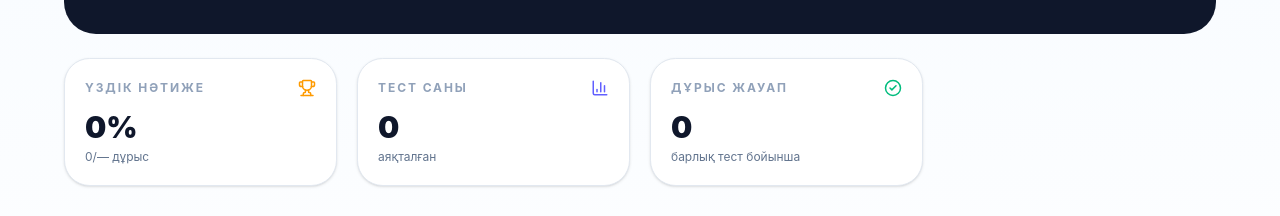
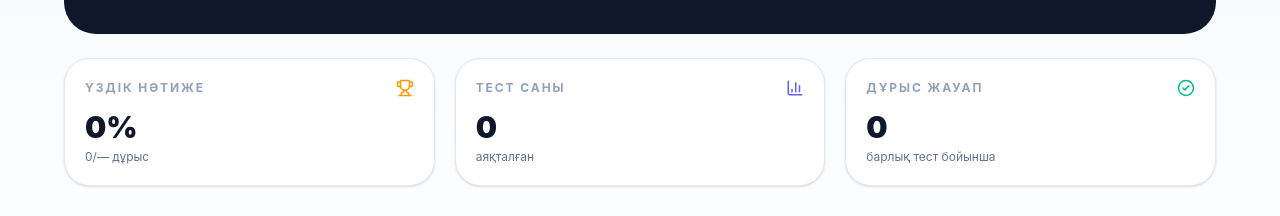
Before and after one commit to yernur-sh/MathLab, a Next.js app: page /profile in a window 1280 px wide. Shown: the part 263-479 px from the top of the page. Built offline with nearby package versions, Linux system fonts and the light colour scheme; no server answers; the database is empty; sample sign-in values are in the browser's storage.

Commit message:
Fill profile stats row after removing level card
Co-authored-by: arena-agent <297053741+arena-agent@users.noreply.github.com>

```diff
--- a/app/profile/page.tsx
+++ b/app/profile/page.tsx
@@ -31,7 +31,7 @@ export default function ProfilePage() {
       <div className="mx-auto max-w-6xl">
         <div className="overflow-hidden rounded-[2rem] bg-slate-900 p-6 text-white sm:p-9"><div className="grid gap-7 md:grid-cols-[auto_1fr_auto] md:items-center"><div className="grid h-24 w-24 place-items-center overflow-hidden rounded-[1.7rem] bg-white/10 ring-1 ring-white/15">{user.photoURL ? <img src={user.photoURL} alt="Профиль" className="h-full w-full object-cover" /> : <UserRound size={38} className="text-indigo-200" />}</div><div><div className="text-xs font-bold uppercase tracking-[0.2em] text-indigo-300">Жеке профиль</div><h1 className="mt-2 text-3xl font-black sm:text-4xl">{user.displayName || user.email?.split("@")[0] || "Оқушы"}</h1><div className="mt-2 flex flex-wrap gap-3 text-sm text-slate-300"><span className="inline-flex items-center gap-1.5"><Mail size={15} />{user.email}</span><span className="inline-flex items-center gap-1.5"><Medal size={15} />{level}</span></div></div><button onClick={async () => { await logoutUser(); router.replace("/"); }} className="inline-flex items-center justify-center gap-2 rounded-2xl bg-white/10 px-4 py-3 text-sm font-bold text-white hover:bg-white/15"><LogOut size={16} /> Шығу</button></div></div>
 
-        <div className="mt-6 grid gap-5 sm:grid-cols-2 lg:grid-cols-4"><div className="rounded-[1.6rem] border border-slate-200 bg-white p-5 shadow-sm"><div className="flex items-center justify-between"><span className="text-xs font-bold uppercase tracking-[0.16em] text-slate-400">Үздік нәтиже</span><Trophy size={18} className="text-amber-500" /></div><div className="mt-3 text-3xl font-black text-slate-900">{bestPercent}%</div><div className="mt-1 text-xs text-slate-500">{progress.bestScore}/{progress.bestTotal || "—"} дұрыс</div></div><div className="rounded-[1.6rem] border border-slate-200 bg-white p-5 shadow-sm"><div className="flex items-center justify-between"><span className="text-xs font-bold uppercase tracking-[0.16em] text-slate-400">Тест саны</span><BarChart3 size={18} className="text-indigo-500" /></div><div className="mt-3 text-3xl font-black text-slate-900">{progress.quizzesTaken}</div><div className="mt-1 text-xs text-slate-500">аяқталған</div></div><div className="rounded-[1.6rem] border border-slate-200 bg-white p-5 shadow-sm"><div className="flex items-center justify-between"><span className="text-xs font-bold uppercase tracking-[0.16em] text-slate-400">Дұрыс жауап</span><CheckCircle2 size={18} className="text-emerald-500" /></div><div className="mt-3 text-3xl font-black text-slate-900">{progress.solvedQuestions}</div><div className="mt-1 text-xs text-slate-500">барлық тест бойынша</div></div></div>
+        <div className="mt-6 grid gap-5 sm:grid-cols-2 lg:grid-cols-3"><div className="rounded-[1.6rem] border border-slate-200 bg-white p-5 shadow-sm"><div className="flex items-center justify-between"><span className="text-xs font-bold uppercase tracking-[0.16em] text-slate-400">Үздік нәтиже</span><Trophy size={18} className="text-amber-500" /></div><div className="mt-3 text-3xl font-black text-slate-900">{bestPercent}%</div><div className="mt-1 text-xs text-slate-500">{progress.bestScore}/{progress.bestTotal || "—"} дұрыс</div></div><div className="rounded-[1.6rem] border border-slate-200 bg-white p-5 shadow-sm"><div className="flex items-center justify-between"><span className="text-xs font-bold uppercase tracking-[0.16em] text-slate-400">Тест саны</span><BarChart3 size={18} className="text-indigo-500" /></div><div className="mt-3 text-3xl font-black text-slate-900">{progress.quizzesTaken}</div><div className="mt-1 text-xs text-slate-500">аяқталған</div></div><div className="rounded-[1.6rem] border border-slate-200 bg-white p-5 shadow-sm"><div className="flex items-center justify-between"><span className="text-xs font-bold uppercase tracking-[0.16em] text-slate-400">Дұрыс жауап</span><CheckCircle2 size={18} className="text-emerald-500" /></div><div className="mt-3 text-3xl font-black text-slate-900">{progress.solvedQuestions}</div><div className="mt-1 text-xs text-slate-500">барлық тест бойынша</div></div></div>
 
         <div className="mt-8 grid gap-5 lg:grid-cols-[1fr_.75fr]">
           <div className="rounded-[1.7rem] border border-slate-200 bg-white p-6 shadow-sm"><div className="flex items-center justify-between"><div><div className="text-xs font-black uppercase tracking-[0.2em] text-indigo-500">Келесі қадам</div><h2 className="mt-2 text-2xl font-black">Прогресті жалғастыр</h2></div><Sparkles className="text-indigo-500" /></div><div className="mt-6 grid gap-3 sm:grid-cols-2"><Link href="/theory" className="group rounded-2xl border border-slate-200 p-4 hover:bg-slate-50"><BookOpen size={19} className="text-sky-600" /><div className="mt-3 font-black">Теорияны қайталау</div><div className="mt-1 text-xs leading-5 text-slate-500">Формулалар мен анықтамаларды шол</div></Link><Link href="/practice" className="group rounded-2xl border border-slate-200 p-4 hover:bg-slate-50"><Trophy size={19} className="text-amber-600" /><div className="mt-3 font-black">Жаңа тест бастау</div><div className="mt-1 text-xs leading-5 text-slate-500">Білімді жаңа сұрақтармен тексер</div></Link></div></div>
```
